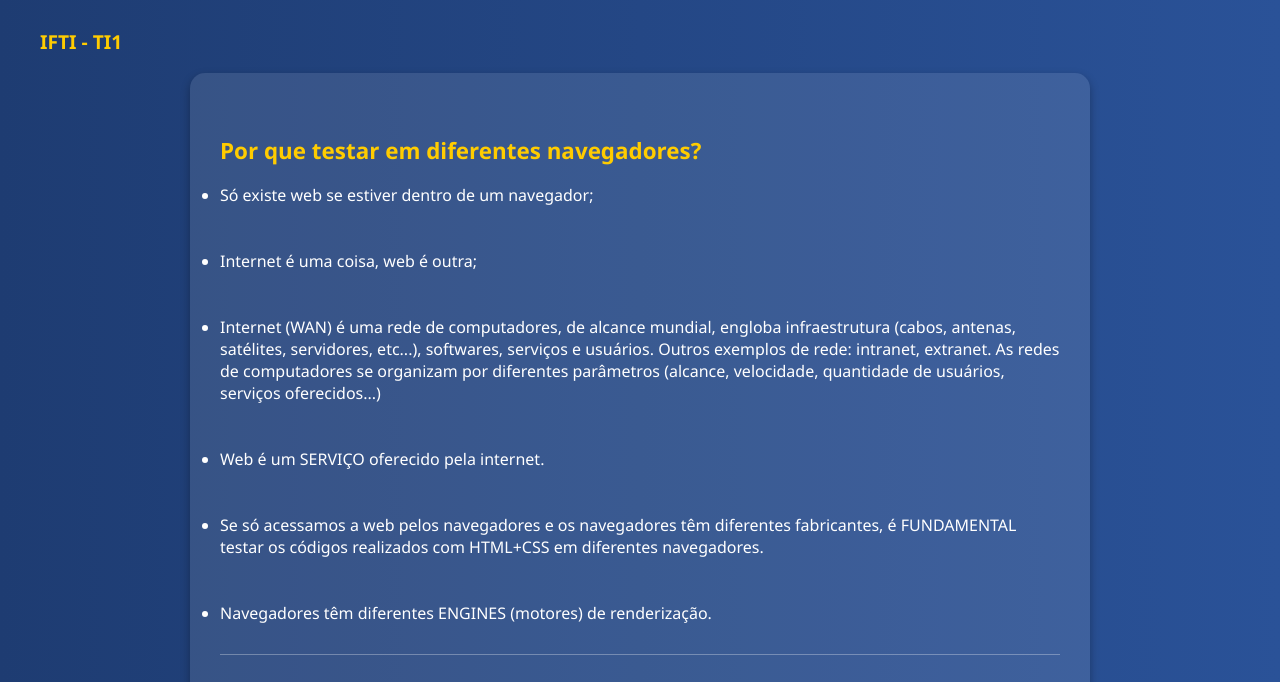
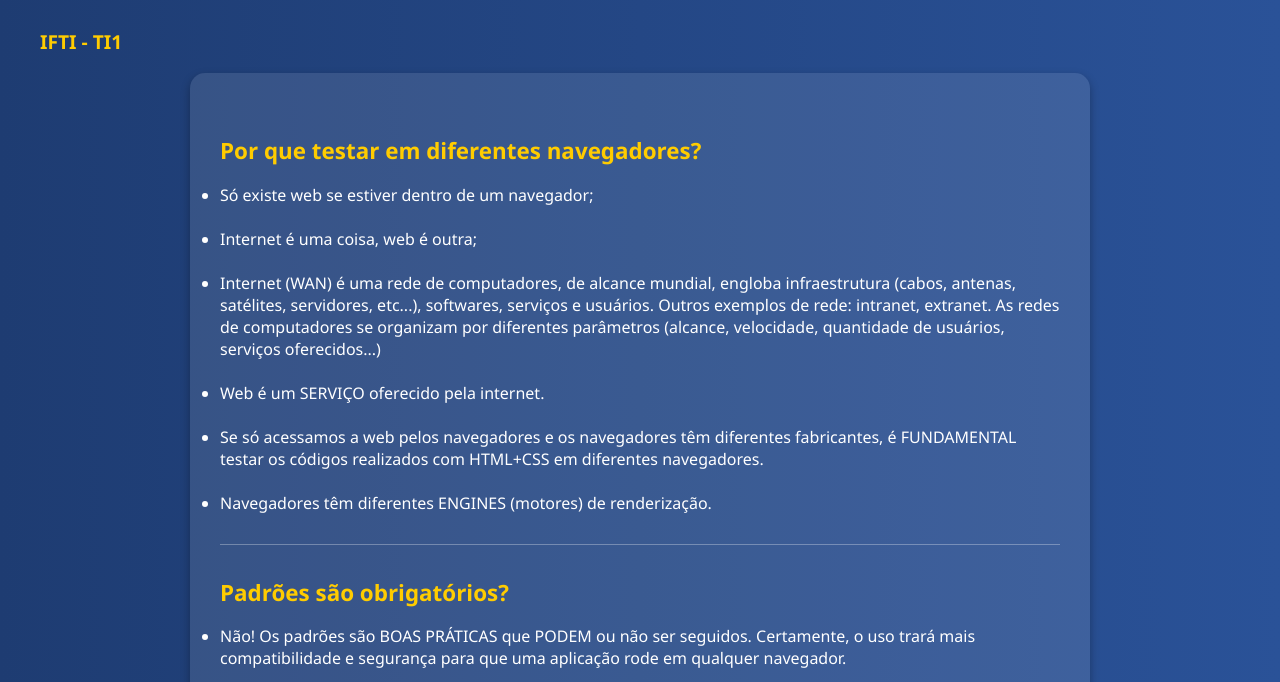
Before and after one commit to beckerdev/aulas, a plain HTML site: page pages/notas-web.html in a window 1280 px wide. Shown: the part 108-790 px from the top of the page. Drawn offline with Linux system fonts and the light colour scheme.

Commit message:
correçõ de espaço

```diff
--- a/pages/notas-web.html
+++ b/pages/notas-web.html
@@ -37,11 +37,11 @@
   <ul>
     <p class="principal">Por que testar em diferentes navegadores?</p>
     <p>
-      <li>Só existe web se estiver dentro de um navegador;</li><br><br>
-      <li>Internet é uma coisa, web é outra;</li><br><br>
-      <li>Internet (WAN) é uma rede de computadores, de alcance mundial, engloba infraestrutura (cabos, antenas, satélites, servidores, etc...), softwares, serviços e usuários. Outros exemplos de rede: intranet, extranet. As redes de computadores se organizam por diferentes parâmetros (alcance, velocidade, quantidade de usuários, serviços oferecidos...)</li><br><br>
-      <li>Web é um SERVIÇO oferecido pela internet.</li><br><br>
-      <li>Se só acessamos a web pelos navegadores e os navegadores têm diferentes fabricantes, é FUNDAMENTAL testar os códigos realizados com HTML+CSS em diferentes navegadores.</li><br><br>
+      <li>Só existe web se estiver dentro de um navegador;</li><br>
+      <li>Internet é uma coisa, web é outra;</li><br>
+      <li>Internet (WAN) é uma rede de computadores, de alcance mundial, engloba infraestrutura (cabos, antenas, satélites, servidores, etc...), softwares, serviços e usuários. Outros exemplos de rede: intranet, extranet. As redes de computadores se organizam por diferentes parâmetros (alcance, velocidade, quantidade de usuários, serviços oferecidos...)</li><br>
+      <li>Web é um SERVIÇO oferecido pela internet.</li><br>
+      <li>Se só acessamos a web pelos navegadores e os navegadores têm diferentes fabricantes, é FUNDAMENTAL testar os códigos realizados com HTML+CSS em diferentes navegadores.</li><br>
       <li>Navegadores têm diferentes ENGINES (motores) de renderização.</li>
     </p>
 
```
